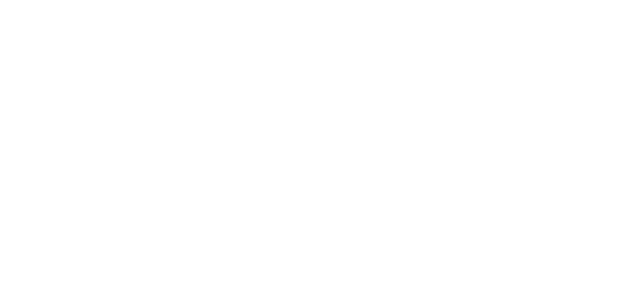
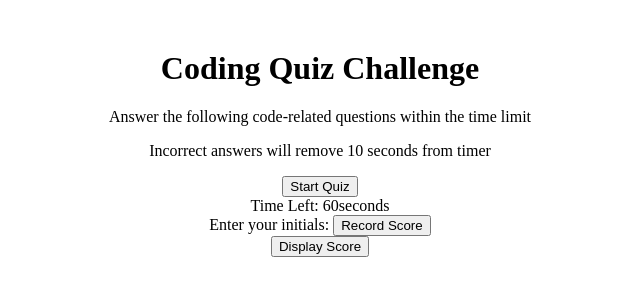
Before and after one commit to mojo718/ChallengeQuiz, a plain HTML site: page index.html in a window 1280 px wide. Shown: the whole page, without its empty margins (320-960 px from the left). Drawn offline with Linux system fonts and the light colour scheme.

Commit message:
coded HTML and CSS first

```diff
--- a/assets/script.js
+++ b/assets/script.js
@@ -3,6 +3,8 @@
 // creating global Vars with Arrays for questions, choices and answers
 // functions:
 // function start quiz with a timer
+
+
 // function show the questions using a Carousel (thanks Bobby for help with this!)
 // function to check the answers
 // function to update the timer
--- a/assets/styles.css
+++ b/assets/styles.css
@@ -0,0 +1,5 @@
+.quiz-carousel {
+    text-align: center;
+    margin: 50px auto;
+    width: 60%;
+    }
--- a/index.html
+++ b/index.html
@@ -9,6 +9,34 @@
 </head>
 
 <body>
+    <!-- this is my quiz Carousel that rotates on click - starting with divs and will refactor later -->
+    <!-- some resources i used: -->
+    <!-- https://www.w3schools.com/tags/tag_span.asp -->
+
+    <div class="quiz-carousel">
+        <!-- Welcome section -->
+        <div class="Welcome-Start">
+            <h1>Coding Quiz Challenge</h1>
+            <p>Answer the following code-related questions within the time limit</p>
+            <p>Incorrect answers will remove 10 seconds from timer</p>
+            <button id="startButton">Start Quiz</button>
+            <!--need to make and event listener and Start button function-->
+        </div>
+        <!-- questions and choices section -->
+        <div class="question"></div>
+        <div class="choices"></div>
+        <!-- timer -->
+        <div class="timer">Time Left: <span class="time">60</span>seconds</div>
+        <!-- Section to enter Initials -->
+        <!-- https://www.w3schools.com/tags/tag_label.asp -->
+        <div class="initials">
+            <label for="initials">Enter your initials: </label>
+            <button id="recordScore">Record Score</button>
+            <!--need to make event listener and record Score function for this button-->
+        </div>
+        <button id="displayScores">Display Score</button> <!--need to make eventlister and displayScores Function-->
+    </div>
+
     <script> src = "./assets/script.js" </script>
 
 
```
